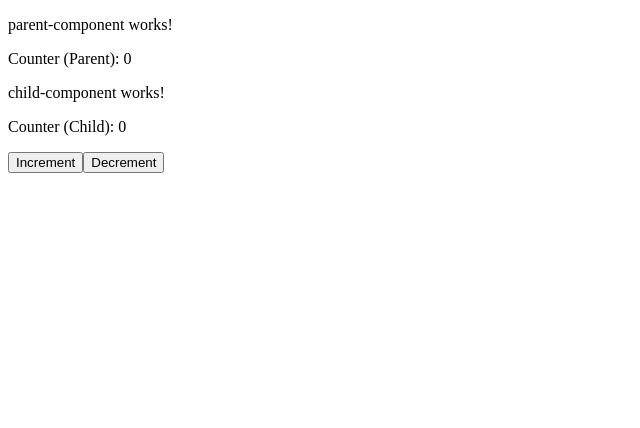
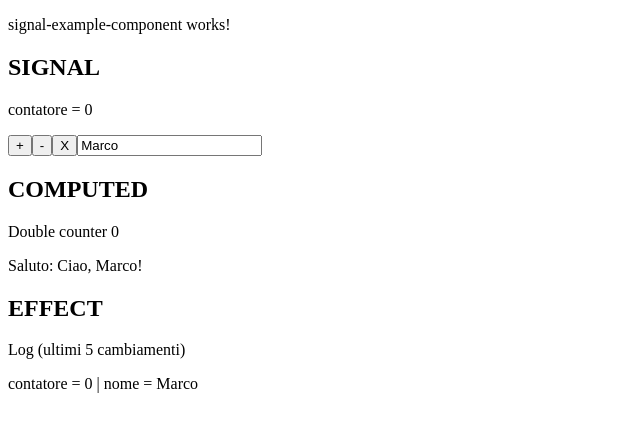
Before and after one commit to OreBoia/my-angular-app-giugno-2026, an Angular app: page / in a window 1280 px wide. Shown: the top 428 px of the page, without its empty margins (0-640 px from the left). Built offline with nearby package versions, Linux system fonts and the light colour scheme.

Commit message:
Esempi Signals

```diff
--- a/src/app/app.html
+++ b/src/app/app.html
@@ -9,4 +9,6 @@
 <!-- <app-registration-component></app-registration-component> -->
 <!-- <app-login-component></app-login-component> -->
 
-<app-parent-component></app-parent-component>
+<!-- <app-parent-component></app-parent-component> -->
+
+<app-signal-example-component></app-signal-example-component>
--- a/src/app/app.ts
+++ b/src/app/app.ts
@@ -9,6 +9,7 @@ import { DirectivesComponent } from "./features/directives-component/directives-
 import { RegistrationComponent } from "./features/registration-component/registration-component";
 import { LoginComponent } from "./features/login-component/login-component";
 import { ParentComponent } from "./features/InputOutputExample/parent-component/parent-component";
+import { SignalExampleComponent } from "./features/signal-example-component/signal-example-component";
 
 @Component({
   selector: 'app-root',
@@ -19,7 +20,7 @@ import { ParentComponent } from "./features/InputOutputExample/parent-component/
     ImageComponent,
     BindingComponent,
     DirectivesComponent,
-    RegistrationComponent, LoginComponent, ParentComponent],
+    RegistrationComponent, LoginComponent, ParentComponent, SignalExampleComponent],
   templateUrl: './app.html',
   styleUrl: './app.css',
 })
--- /dev/null
+++ b/src/app/features/signal-example-component/signal-example-component.html
@@ -0,0 +1,21 @@
+<p>signal-example-component works!</p>
+
+<h2> SIGNAL </h2>
+<p>contatore = {{counter()}}</p>
+<button (click)="increment()">+</button>
+<button (click)="decrement()">-</button>
+<button (click)="reset()">X</button>
+
+<input type="text" [value]="name()" (input)="updateName($event)"/>
+
+<h2> COMPUTED </h2>
+<p>Double counter {{double()}}</p>
+<p>Saluto: {{saluto()}}</p>
+
+<h2> EFFECT </h2>
+
+<p>Log (ultimi 5 cambiamenti)</p>
+@for(riga of logRighe; track riga)
+{
+  <div>{{riga}}</div>
+}
--- /dev/null
+++ b/src/app/features/signal-example-component/signal-example-component.ts
@@ -0,0 +1,47 @@
+import { Component, computed, effect, signal } from '@angular/core';
+
+@Component({
+  selector: 'app-signal-example-component',
+  imports: [],
+  templateUrl: './signal-example-component.html',
+  styleUrl: './signal-example-component.css',
+})
+export class SignalExampleComponent
+{
+  counter = signal(0)
+  name = signal("Marco")
+
+  double = computed(() => {
+    return this.counter() * 2
+  })
+
+  saluto = computed(() => 'Ciao, ' + this.name() + '!')
+
+  logRighe: string[] = []
+  private _log = effect(() => {
+    const riga = `contatore = ${this.counter()} | nome = ${this.name()}`
+    // this.logRighe.push()
+    this.logRighe = [riga, ...this.logRighe].slice(0, 5)
+    // console.log(this.logRighe)
+  })
+
+
+  increment():void{
+    this.counter.set(this.counter() + 1)
+    // this.counter.update(val => val + 1)
+  }
+
+  decrement(): void{
+    this.counter.set(this.counter() - 1)
+  }
+
+  reset(): void{
+    this.counter.set(0)
+  }
+
+  updateName(event: Event) :void
+  {
+    const input = event.target as HTMLInputElement
+    this.name.set(input.value)
+  }
+}
```
Also changed, not shown: src/app/features/signal-example-component/signal-example-component.css (added), 1 other file (tests, documents, lock files or other folders).
